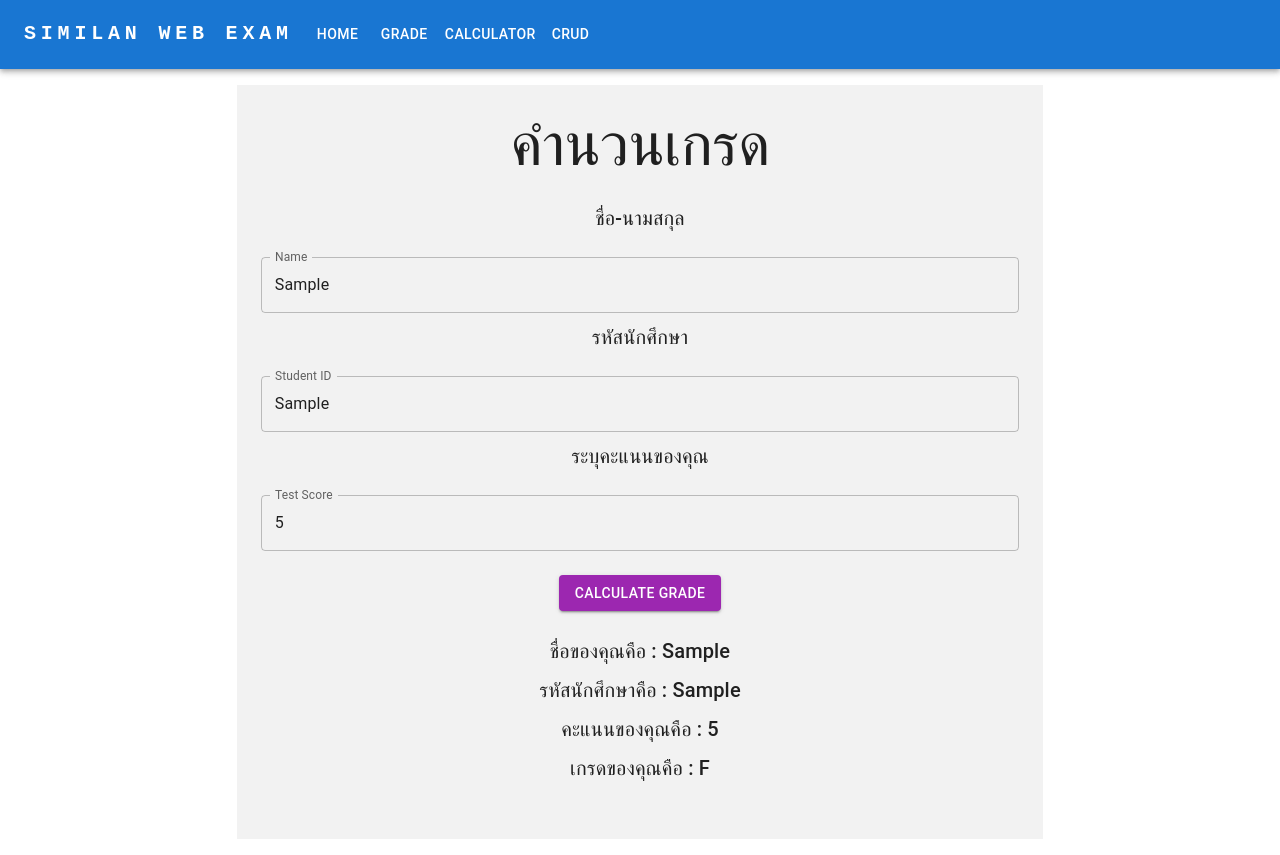
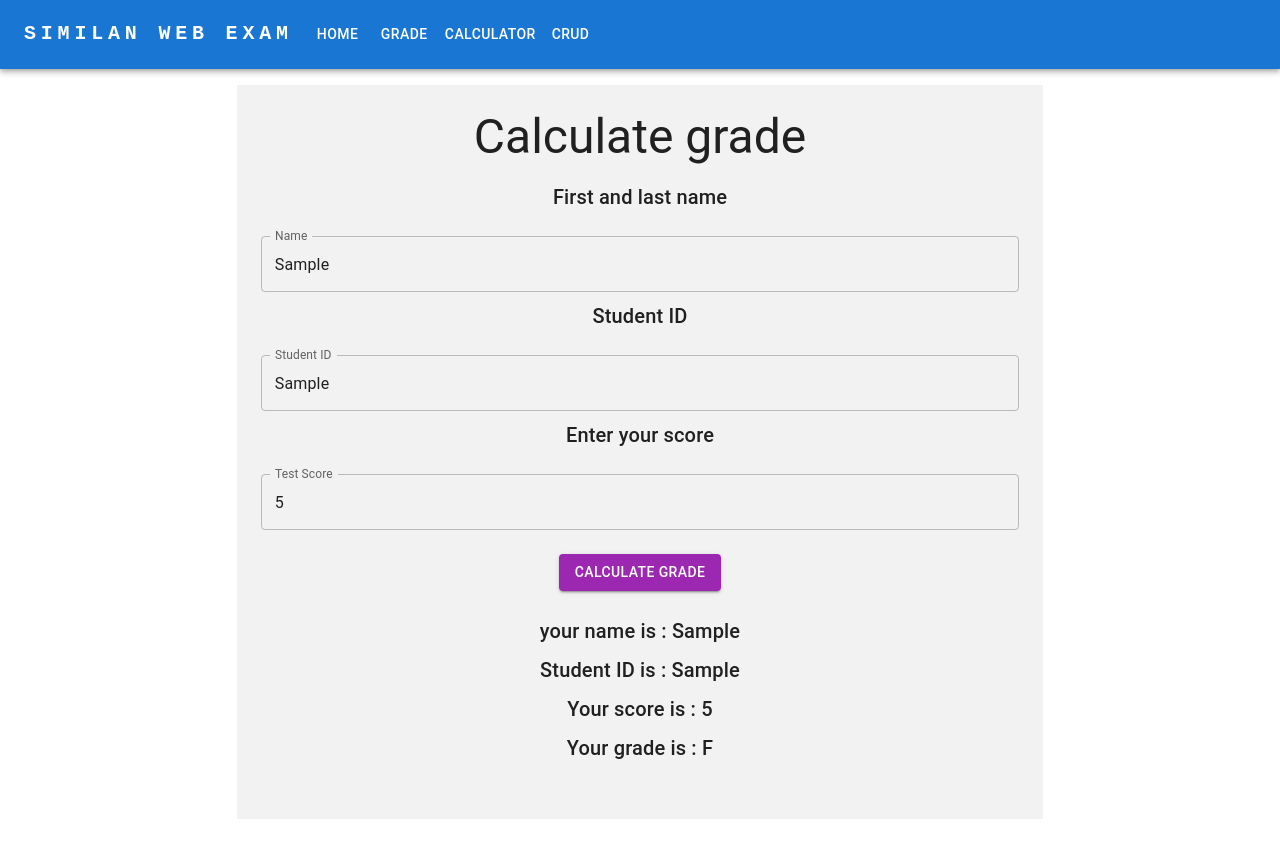
Before and after one commit to theerawit1997/react-test, a React (Create React App) app: page /grade in a window 1280 px wide. Both pictures are taken after typing "Sample", "Sample", "5" into the empty fields and a click on the button "CALCULATE GRADE". Built offline with nearby package versions, Linux system fonts and the light colour scheme.

Commit message:
fix text
fix text

```diff
--- a/src/CRUD.js
+++ b/src/CRUD.js
@@ -130,7 +130,7 @@ const CRUD = () => {
           noValidate
           autoComplete="off"
         >
-          <Typography variant="h2" gutterBottom>
+          <Typography variant="h3" gutterBottom>
             Customer Management
           </Typography>
           <form>
--- a/src/Calculator.js
+++ b/src/Calculator.js
@@ -60,7 +60,7 @@ const Calculator = () => {
         <Box
           sx={{ bgcolor: "#f2f2f2", p: 3, width: "50%", textAlign: "center" }}
         >
-          <Typography variant="h2" gutterBottom>
+          <Typography variant="h3" gutterBottom>
             Calculator
           </Typography>
           <form>
--- a/src/Grade.js
+++ b/src/Grade.js
@@ -49,12 +49,12 @@ const Grade = () => {
         <Box
           sx={{ bgcolor: "#f2f2f2", p: 3, width: "70%", textAlign: "center" }}
         >
-          <Typography variant="h2" gutterBottom>
-            คำนวนเกรด
+          <Typography variant="h3" gutterBottom>
+            Calculate grade
           </Typography>
           <form>
             <Typography variant="h6" gutterBottom>
-              ชื่อ-นามสกุล
+              First and last name
             </Typography>
             <TextField
               label="Name"
@@ -65,7 +65,7 @@ const Grade = () => {
               onChange={(e) => setName(e.target.value)}
             />
             <Typography variant="h6" gutterBottom>
-              รหัสนักศึกษา
+              Student ID
             </Typography>
             <TextField
               label="Student ID"
@@ -76,7 +76,7 @@ const Grade = () => {
               onChange={(e) => setStudentID(e.target.value)}
             />
             <Typography variant="h6" gutterBottom>
-              ระบุคะแนนของคุณ
+              Enter your score
             </Typography>
             <TextField
               label="Test Score"
@@ -99,16 +99,16 @@ const Grade = () => {
           {showResult && (
             <Box sx={{ p: 3 }}>
               <Typography variant="h6" gutterBottom>
-                ชื่อของคุณคือ : {Name}
+                your name is : {Name}
               </Typography>
               <Typography variant="h6" gutterBottom>
-                รหัสนักศึกษาคือ : {studentID}
+                Student ID is : {studentID}
               </Typography>
               <Typography variant="h6" gutterBottom>
-                คะแนนของคุณคือ : {testScore}
+                Your score is : {testScore}
               </Typography>
               <Typography variant="h6" gutterBottom>
-                เกรดของคุณคือ : {grade}
+                Your grade is : {grade}
               </Typography>
             </Box>
           )}
--- a/src/Home.js
+++ b/src/Home.js
@@ -9,12 +9,15 @@ export default function Home() {
     <React.Fragment>
       <CssBaseline />
       <Container maxWidth="lg" sx={{ p: 2 }}>
-        <Box >
+        <Box>
           <Typography variant="h6" gutterBottom>
-            สวัสดีครับ ผมนายธีรวิทย์ ศรีน้อย
+            สวัสดีครับ ผมนายธีรวิทย์ ศรีน้อย เป็นผู้จัดทำโปรแจคนี่
+          </Typography>
+          <Typography variant="h6" gutterBottom>
+            Hello my name is Theerawit Srinoi. I am the creator of this project.
           </Typography>
           <Typography variant="subtitle1" gutterBottom>
-            นี่คือการทำ test ของผมครับ XD
+            https://github.com/theerawit1997
           </Typography>
         </Box>
       </Container>
```
